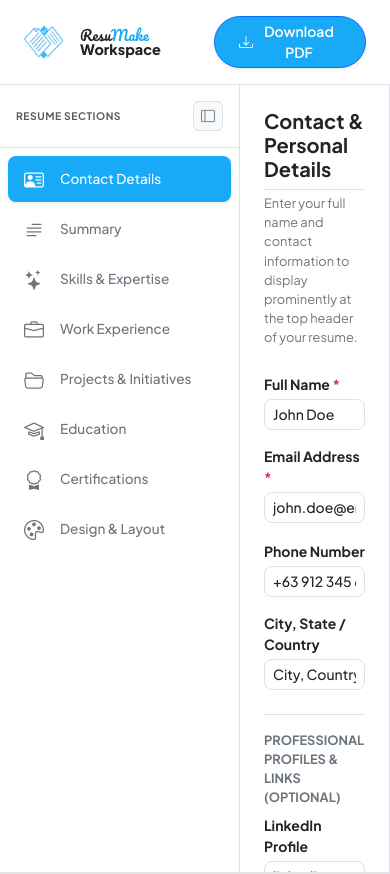
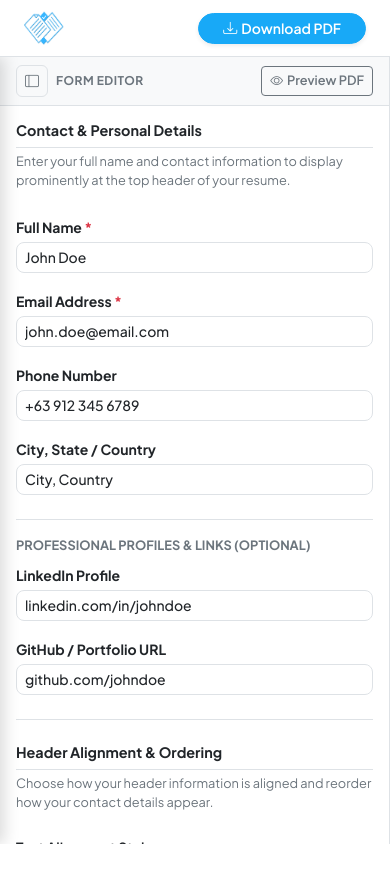
Before and after one commit to rtch-cntlls/ATSDraft--Resume-Builder, a Next.js app: page /builder in a window 390 px wide. Shown: the top 874 px of the page. After the commit the page ends 844 px from the top, so only its background shows below. Built offline with nearby package versions, Linux system fonts and the light colour scheme.

Commit message:
update 85%

```diff
--- a/src/app/builder/components/buildersidebar.js
+++ b/src/app/builder/components/buildersidebar.js
@@ -1,6 +1,13 @@
 'use client';
 
-export default function BuilderSidebar({ activeSection, setActiveSection, isCollapsed, setIsCollapsed }) {
+export default function BuilderSidebar({
+  activeSection,
+  setActiveSection,
+  isCollapsed,
+  setIsCollapsed,
+  isMobileOpen,
+  setIsMobileOpen
+}) {
   const sections = [
     { id: 'header', label: 'Contact Details', icon: 'bi-person-vcard' },
     { id: 'summary', label: 'Summary', icon: 'bi-text-paragraph' },
@@ -12,40 +19,57 @@ export default function BuilderSidebar({ activeSection, setActiveSection, isColl
     { id: 'settings', label: 'Design & Layout', icon: 'bi-palette' }
   ];
 
+  const handleSelectSection = (id) => {
+    setActiveSection(id);
+    if (setIsMobileOpen) {
+      setIsMobileOpen(false);
+    }
+  };
+
   return (
     <div
-      className="d-flex flex-column h-100 bg-white border-end transition-all"
+      className={`builder-sidebar d-flex flex-column bg-white border-end ${
+        isMobileOpen ? 'mobile-open' : ''
+      }`}
       style={{
         width: isCollapsed ? '72px' : '240px',
         minWidth: isCollapsed ? '72px' : '240px',
         maxWidth: isCollapsed ? '72px' : '240px',
-        flexShrink: 0,
-        transition: 'width 0.2s ease-in-out'
+        height: '100%',
+        flexShrink: 0
       }}
     >
-      <div className="p-3 border-bottom d-flex align-items-center justify-content-between">
-        {!isCollapsed && (
-          <span className="text-muted fw-bold text-uppercase" style={{ fontSize: '0.65rem', letterSpacing: '0.5px' }}>
-            Resume Sections
-          </span>
-        )}
+      <div className="p-3 border-bottom d-flex align-items-center justify-content-between flex-shrink-0">
+        <span className="text-muted fw-bold text-uppercase sidebar-title" style={{ fontSize: '0.65rem', letterSpacing: '0.5px' }}>
+          Resume Sections
+        </span>
+
         <button
           onClick={() => setIsCollapsed(!isCollapsed)}
-          className="btn btn-light btn-sm text-secondary border shadow-none p-1.5 ms-auto rounded-2 d-flex align-items-center justify-content-center"
+          className="btn btn-light btn-sm text-secondary border shadow-none p-1.5 ms-auto rounded-2 d-none d-lg-flex align-items-center justify-content-center"
           title={isCollapsed ? "Expand Sidebar Menu" : "Collapse Sidebar Menu"}
           style={{ width: '30px', height: '30px', flexShrink: 0 }}
         >
           <i className={`bi ${isCollapsed ? 'bi-layout-sidebar-inset' : 'bi-layout-sidebar'}`}></i>
         </button>
+
+        <button
+          onClick={() => setIsMobileOpen(false)}
+          className="btn btn-light btn-sm text-secondary border shadow-none p-1.5 ms-auto rounded-2 d-lg-none d-flex align-items-center justify-content-center"
+          title="Close Sidebar Menu"
+          style={{ width: '30px', height: '30px', flexShrink: 0 }}
+        >
+          <i className="bi bi-x-lg"></i>
+        </button>
       </div>
 
-      <div className="nav flex-column p-2 gap-1 flex-grow-1 overflow-hidden">
+      <div className="nav flex-column p-2 gap-1 flex-grow-1 overflow-y-auto">
         {sections.map((sec) => {
           const isActive = activeSection === sec.id;
           return (
             <button
               key={sec.id}
-              onClick={() => setActiveSection(sec.id)}
+              onClick={() => handleSelectSection(sec.id)}
               className={`nav-link text-start d-flex align-items-center gap-3 px-3 py-2.5 rounded-3 fw-medium transition-all ${
                 isActive
                   ? 'bg-primary text-white shadow-sm'
@@ -55,7 +79,7 @@ export default function BuilderSidebar({ activeSection, setActiveSection, isColl
               style={{ fontSize: '0.85rem' }}
             >
               <i className={`bi ${sec.icon} fs-5 flex-shrink-0`}></i>
-              {!isCollapsed && <span className="text-truncate">{sec.label}</span>}
+              <span className="sidebar-label text-truncate">{sec.label}</span>
             </button>
           );
         })}
--- a/src/app/builder/components/resumepreview.js
+++ b/src/app/builder/components/resumepreview.js
@@ -109,7 +109,7 @@ export default function ResumePreview({ resumeData }) {
                       {itemList.map((item, i) => (
                         <div key={i} className="col ps-0" style={{ fontFamily: activeFontFamily }}>
                           <div className="d-flex align-items-center" style={{ fontFamily: activeFontFamily }}>
-                            <span className="me-2 fw-bold" style={{ fontSize: '0.75rem', fontFamily: activeFontFamily }}>•</span>
+                           <span className="me-2 fw-bold" style={{ fontSize: '1.1rem', fontFamily: activeFontFamily, lineHeight: '1' }}>•</span>
                             <span style={{ fontFamily: activeFontFamily }}>{item}</span>
                           </div>
                         </div>
--- a/src/app/builder/components/sections/certificate.js
+++ b/src/app/builder/components/sections/certificate.js
@@ -1,5 +1,5 @@
 export default function CertificatesSection({ resumeData, setResumeData }) {
-  const sectionTitle = resumeData.certificatesTitle || 'Certificates';
+  const sectionTitle = resumeData.certificatesTitle || '';
 
   const handleTitleChange = (value) => {
     setResumeData({
--- a/src/app/builder/components/sections/education.js
+++ b/src/app/builder/components/sections/education.js
@@ -1,5 +1,5 @@
 export default function EducationSection({ resumeData, setResumeData }) {
-  const sectionTitle = resumeData.educationTitle || 'Education';
+  const sectionTitle = resumeData.educationTitle || '';
 
   const handleTitleChange = (value) => {
     setResumeData({
--- a/src/app/builder/components/sections/experience.js
+++ b/src/app/builder/components/sections/experience.js
@@ -1,5 +1,5 @@
 export default function WorkExperienceSection({ resumeData, setResumeData }) {
-  const sectionTitle = resumeData.workExperienceTitle || 'Work Experience';
+  const sectionTitle = resumeData.workExperienceTitle || '';
 
   const handleTitleChange = (value) => {
     setResumeData({
--- a/src/app/builder/components/sections/project.js
+++ b/src/app/builder/components/sections/project.js
@@ -2,7 +2,7 @@
 
 export default function ProjectSection({ resumeData, setResumeData }) {
   const isEnabled = resumeData?.settings?.visibleSections?.projects ?? false;
-  const sectionTitle = resumeData.projectsTitle || 'Projects & Key Initiatives';
+  const sectionTitle = resumeData.projectsTitle || '';
 
   const handleToggleSection = (e) => {
     const checked = e.target.checked;
--- a/src/app/builder/components/sections/settings.js
+++ b/src/app/builder/components/sections/settings.js
@@ -14,7 +14,7 @@ export default function SettingsSection({ resumeData, setResumeData }) {
     titleColor: '#0f172a',
     fontFamily: 'Arial, sans-serif',
     fontSize: 'normal',
-    headingSizePx: '14px' // Default heading size
+    headingSizePx: '14px'
   };
 
   const updateSettings = (newSettings) => {
@@ -268,7 +268,7 @@ export default function SettingsSection({ resumeData, setResumeData }) {
                     }`}
                 >
                   <div className="d-flex align-items-center gap-2">
-                    <div className={`rounded-2 p-1 d-flex align-items-center justify-content-center ${isVisible ? 'bg-dark text-white' : 'bg-secondary-subtle text-muted'}`} style={{ width: '28px', height: '28px' }}>
+                    <div className={`rounded-2 p-1 d-none d-lg-flex align-items-center justify-content-center ${isVisible ? 'bg-dark text-white' : 'bg-secondary-subtle text-muted'}`} style={{ width: '28px', height: '28px' }}>
                       <i className={`bi ${sec.icon}`} style={{ fontSize: '0.85rem' }}></i>
                     </div>
                     <div>
--- a/src/app/builder/components/sections/skills.js
+++ b/src/app/builder/components/sections/skills.js
@@ -1,7 +1,7 @@
 import { useState } from 'react';
 
 export default function SkillsSection({ resumeData, setResumeData }) {
-  const sectionTitle = resumeData.skillsTitle || 'Skills';
+  const sectionTitle = resumeData.skillsTitle || '';
 
   const skillsConfig = resumeData.skillsConfig || {
     mode: 'categorized',
--- a/src/app/builder/components/sections/summary.js
+++ b/src/app/builder/components/sections/summary.js
@@ -1,6 +1,6 @@
 export default function SummarySection({ resumeData, setResumeData }) {
   const summaryText = resumeData.summary || '';
-  const sectionTitle = resumeData.summaryTitle || 'Professional Summary';
+  const sectionTitle = resumeData.summaryTitle || '';
   const characterCount = summaryText.length;
   const recommendedMax = 500;
 
--- a/src/app/builder/page.js
+++ b/src/app/builder/page.js
@@ -1,7 +1,8 @@
 'use client';
 
-import { useState, useRef, useEffect, Suspense } from 'react';
+import { useState, useRef, Suspense } from 'react';
 import Image from 'next/image';
+import Link from 'next/link';
 import Logo from '../../../public/logo/primary.png';
 import BuilderSidebar from './components/buildersidebar';
 import BuilderFormArea from './components/builderformarea';
@@ -30,9 +31,50 @@ const getInitialResumeData = () => {
 function BuilderContent() {
     const [activeSection, setActiveSection] = useState('header');
     const [isCollapsed, setIsCollapsed] = useState(false);
+    const [isMobileOpen, setIsMobileOpen] = useState(false);
+
+    const [pdfPreviewUrl, setPdfPreviewUrl] = useState(null);
+    const [isPreviewLoading, setIsPreviewLoading] = useState(false);
 
     const [resumeData, setResumeData] = useState(() => getInitialResumeData());
     const resumePreviewRef = useRef(null);
+
+    const handleOpenPdfPreview = async () => {
+        if (typeof window !== 'undefined' && resumePreviewRef.current) {
+            setIsPreviewLoading(true);
+            try {
+                const html2pdf = (await import('html2pdf.js')).default;
+                const element = resumePreviewRef.current;
+
+                const options = {
+                    margin: 0,
+                    filename: `${resumeData.header.fullName.toLowerCase().replace(/\s+/g, '-')}-resume.pdf`,
+                    image: { type: 'jpeg', quality: 0.98 },
+                    html2canvas: {
+                        scale: 2,
+                        useCORS: true,
+                        letterRendering: true,
+                        windowWidth: 794
+                    },
+                    jsPDF: {
+                        unit: 'mm',
+                        format: 'a4',
+                        orientation: 'portrait'
+                    }
+                };
+
+                const pdfWorker = html2pdf().from(element).set(options);
+                const pdfBlob = await pdfWorker.outputPdf('blob');
+                const blobUrl = URL.createObjectURL(pdfBlob);
+
+                setPdfPreviewUrl(blobUrl);
+            } catch (error) {
+                console.error("Failed to generate PDF preview:", error);
+            } finally {
+                setIsPreviewLoading(false);
+            }
+        }
+    };
 
     const handleDownloadPdf = async () => {
         if (typeof window !== 'undefined') {
@@ -40,14 +82,14 @@ function BuilderContent() {
             const element = resumePreviewRef.current;
 
             const options = {
-                margin: 0, // Handled completely by the preview element's padding
+                margin: 0,
                 filename: `${resumeData.header.fullName.toLowerCase().replace(/\s+/g, '-')}-resume.pdf`,
                 image: { type: 'jpeg', quality: 0.98 },
                 html2canvas: {
                     scale: 2,
                     useCORS: true,
                     letterRendering: true,
-                    windowWidth: 794 // 👈 Lock canvas width exactly to A4 reference width (794px at 96 DPI)
+                    windowWidth: 794
                 },
                 jsPDF: {
                     unit: 'mm',
@@ -61,9 +103,9 @@ function BuilderContent() {
     };
 
     return (
-        <div className="min-vh-100 d-flex flex-column bg-light">
-            <header className="bg-white border-bottom px-4 py-3 d-flex justify-content-between align-items-center shadow-sm">
-                <div className="d-flex align-items-center gap-3">
+        <div className="min-vh-100 d-flex flex-column bg-light overflow-hidden">
+            <header className="bg-white border-bottom px-4 py-3 d-flex justify-content-between align-items-center shadow-sm flex-shrink-0" style={{ height: '57px' }}>
+                <Link href="/" className="d-flex align-items-center gap-2 text-dark text-decoration-none py-1">
                     <Image
                         src={Logo}
                         alt="ResuMake Logo"
@@ -71,16 +113,15 @@ function BuilderContent() {
                         height={34}
                         className="d-inline-block align-text-top"
                     />
-                    <div className="d-flex flex-column lh-1">
+                    <div className="d-none d-sm-flex flex-column lh-1">
                         <span className="tracking-tight fs-5 text-dark logo-workspace">
                             Resu<span className="text-primary logo-workspace">Make</span> <span className="workspace">Workspace</span>
                         </span>
                     </div>
-                </div>
-
+                </Link>
                 <div className="d-flex align-items-center gap-3">
                     <button
-                        className="btn btn-primary btn-sm rounded-pill px-4 fw-semibold shadow-sm d-inline-flex align-items-center gap-1"
+                        className="btn btn-primary btn-download btn-sm rounded-pill px-4 fw-semibold shadow-sm d-inline-flex align-items-center gap-1"
                         onClick={handleDownloadPdf}
                     >
                         <i className="bi bi-download"></i> Download PDF
@@ -88,28 +129,99 @@ function BuilderContent() {
                 </div>
             </header>
 
-            <div className="container-fluid flex-grow-1 overflow-hidden p-0">
+            {pdfPreviewUrl && (
+                <div className="position-fixed top-0 start-0 w-100 h-100 bg-dark bg-opacity-75 d-flex flex-column justify-content-center align-items-center z-3 p-3">
+                    <div className="bg-white w-100 h-100 rounded-3 d-flex flex-column overflow-hidden" style={{ maxWidth: '800px', maxHeight: '90vh' }}>
+                        <div className="px-3 py-2 bg-light border-bottom d-flex justify-content-between align-items-center">
+                            <span className="fw-bold text-dark fs-6">PDF Resume Preview</span>
+                            <button
+                                className="btn btn-sm btn-outline-secondary rounded-circle"
+                                onClick={() => {
+                                    URL.revokeObjectURL(pdfPreviewUrl);
+                                    setPdfPreviewUrl(null);
+                                }}
+                            >
+                                <i className="bi bi-x-lg"></i>
+                            </button>
+                        </div>
+                        <div className="flex-grow-1 bg-secondary-subtle">
+                            <iframe
+                                src={pdfPreviewUrl}
+                                className="w-100 h-100 border-0"
+                                title="Resume PDF Preview"
+                            />
+                        </div>
+                    </div>
+                </div>
+            )}
+
+            <div className="container-fluid flex-grow-1 overflow-hidden p-0 position-relative">
+                {isMobileOpen && (
+                    <div
+                        className="sidebar-backdrop d-lg-none"
+                        onClick={() => setIsMobileOpen(false)}
+                    />
+                )}
+
                 <div className="row g-0 h-100">
-                    <div className="col-lg-6 d-flex bg-white border-end overflow-hidden" style={{ height: 'calc(100vh - 57px)' }}>
+                    <div className="col-lg-6 d-flex bg-white border-end position-relative overflow-hidden builder-form-col">
                         <BuilderSidebar
                             activeSection={activeSection}
                             setActiveSection={setActiveSection}
                             isCollapsed={isCollapsed}
                             setIsCollapsed={setIsCollapsed}
+                            isMobileOpen={isMobileOpen}
+                            setIsMobileOpen={setIsMobileOpen}
                         />
-                        <div className="flex-grow-1 p-4 overflow-y-auto bg-white">
-                            <BuilderFormArea
-                                activeSection={activeSection}
-                                resumeData={resumeData}
-                                setResumeData={setResumeData}
-                            />
+                        <div className="flex-grow-1 d-flex flex-column overflow-hidden bg-white w-100 h-100">
+
+                            <div className="d-lg-none px-3 py-2 border-bottom bg-light d-flex align-items-center justify-content-between flex-shrink-0">
+                                <div className="d-flex align-items-center gap-2">
+                                    <button
+                                        onClick={() => setIsMobileOpen(!isMobileOpen)}
+                                        className="btn btn-light btn-sm text-secondary border shadow-none p-1 rounded-2 d-flex align-items-center justify-content-center"
+                                        title={isMobileOpen ? "Close Sidebar" : "Open Sidebar"}
+                                        style={{ width: '32px', height: '32px', flexShrink: 0 }}
+                                    >
+                                        <i className={`bi ${isMobileOpen ? 'bi-layout-sidebar-inset' : 'bi-layout-sidebar'}`}></i>
+                                    </button>
+                                    <span className="fw-bold text-secondary text-uppercase" style={{ fontSize: '0.75rem', letterSpacing: '0.5px' }}>
+                                        Form Editor
+                                    </span>
+                                </div>
+
+                                <button
+                                    onClick={handleOpenPdfPreview}
+                                    disabled={isPreviewLoading}
+                                    className="btn btn-outline-secondary btn-sm text-decoration-none fw-semibold d-inline-flex align-items-center gap-1"
+                                    style={{ fontSize: '0.8rem' }}
+                                >
+                                    <i className={`bi ${isPreviewLoading ? 'bi-hourglass-split' : 'bi-eye'}`}></i>
+                                    {isPreviewLoading ? 'Preparing...' : 'Preview PDF'}
+                                </button>
+                            </div>
+
+                            <div className="flex-grow-1 p-3 p-md-4 overflow-y-auto h-100">
+                                <BuilderFormArea
+                                    activeSection={activeSection}
+                                    resumeData={resumeData}
+                                    setResumeData={setResumeData}
+                                />
+                            </div>
                         </div>
                     </div>
-                    <div className="col-lg-6 bg-secondary-subtle p-4 d-flex justify-content-center align-items-start overflow-y-auto" style={{ height: 'calc(100vh - 57px)' }}>
+
+                    <div className="col-lg-6 bg-secondary-subtle p-3 p-md-4 d-none d-lg-flex justify-content-center align-items-start overflow-y-auto builder-preview-col">
                         <div className="w-100" style={{ maxWidth: '750px' }} ref={resumePreviewRef}>
                             <ResumePreview resumeData={resumeData} />
                         </div>
                     </div>
+                </div>
+            </div>
+
+            <div className="d-none">
+                <div ref={resumePreviewRef}>
+                    <ResumePreview resumeData={resumeData} />
                 </div>
             </div>
         </div>
--- a/src/app/globals.css
+++ b/src/app/globals.css
@@ -35,6 +35,7 @@
 
 .btn-primary {
   background-color: #18a9f7 !important;
+  border: 1px solid #18a9f7 !important;
 }
 
 .btn-primary:hover {
@@ -106,3 +107,70 @@ body {
 .custom-saas-scrollbar::-webkit-scrollbar-thumb:hover {
   background: #6c757d;
 }
+
+.builder-form-col,
+.builder-preview-col {
+  height: calc(100vh - 57px) !important;
+  max-height: calc(100vh - 57px) !important;
+  overflow: hidden !important;
+}
+
+.builder-sidebar {
+  transition: transform 0.3s ease, width 0.2s ease-in-out;
+  flex-shrink: 0;
+  height: 100% !important;
+}
+
+@media (min-width: 992px) {
+  .builder-sidebar[style*="72px"] .sidebar-title,
+  .builder-sidebar[style*="72px"] .sidebar-label {
+    display: none;
+  }
+}
+
+@media (max-width: 991.98px) {
+  .btn-outline-dark{
+    font-size: 0.7rem !important;
+  }
+  h5{
+    font-size: 0.9rem !important;
+  }
+  .builder-form-col {
+    height: calc(100vh - 57px) !important;
+    max-height: calc(100vh - 57px) !important;
+  }
+
+  .builder-sidebar {
+    position: absolute;
+    top: 0;
+    left: 0;
+    bottom: 0;
+    height: 100% !important;
+    z-index: 1050;
+    width: 250px !important;
+    min-width: 250px !important;
+    max-width: 250px !important;
+    transform: translateX(-100%);
+    box-shadow: 4px 0 15px rgba(0, 0, 0, 0.15);
+  }
+
+  .builder-sidebar.mobile-open {
+    transform: translateX(0);
+  }
+
+  .builder-sidebar .sidebar-title,
+  .builder-sidebar .sidebar-label {
+    display: inline-block !important;
+  }
+
+  .sidebar-backdrop {
+    position: absolute;
+    top: 0;
+    left: 0;
+    right: 0;
+    bottom: 0;
+    background-color: rgba(0, 0, 0, 0.4);
+    z-index: 1040;
+    backdrop-filter: blur(2px);
+  }
+}
--- a/src/components/layout/navbar.js
+++ b/src/components/layout/navbar.js
@@ -71,7 +71,7 @@ export default function Navbar() {
                   href="#features"
                   className="nav-link text-dark hover-primary"
                 >
-                  Feature
+                  Features
                 </a>
               </li>
             </ul>
```
